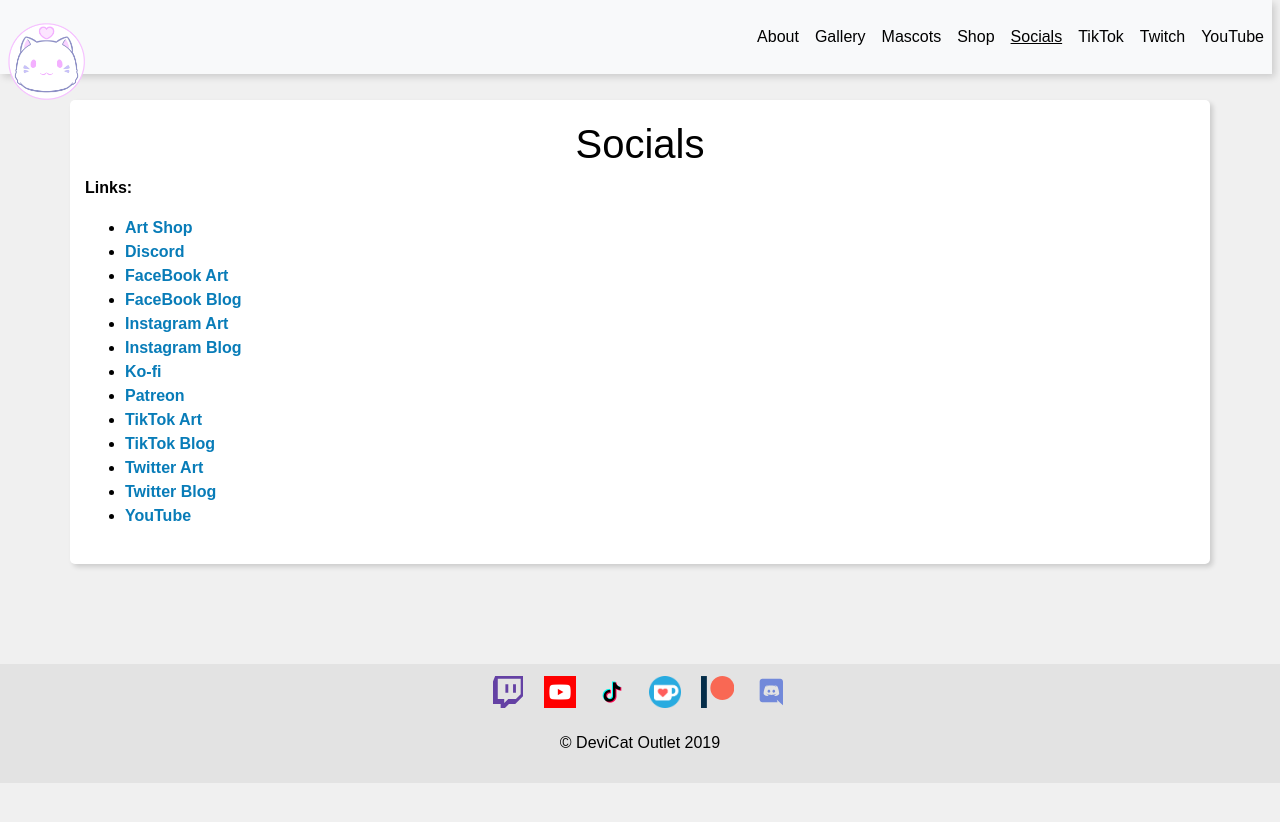
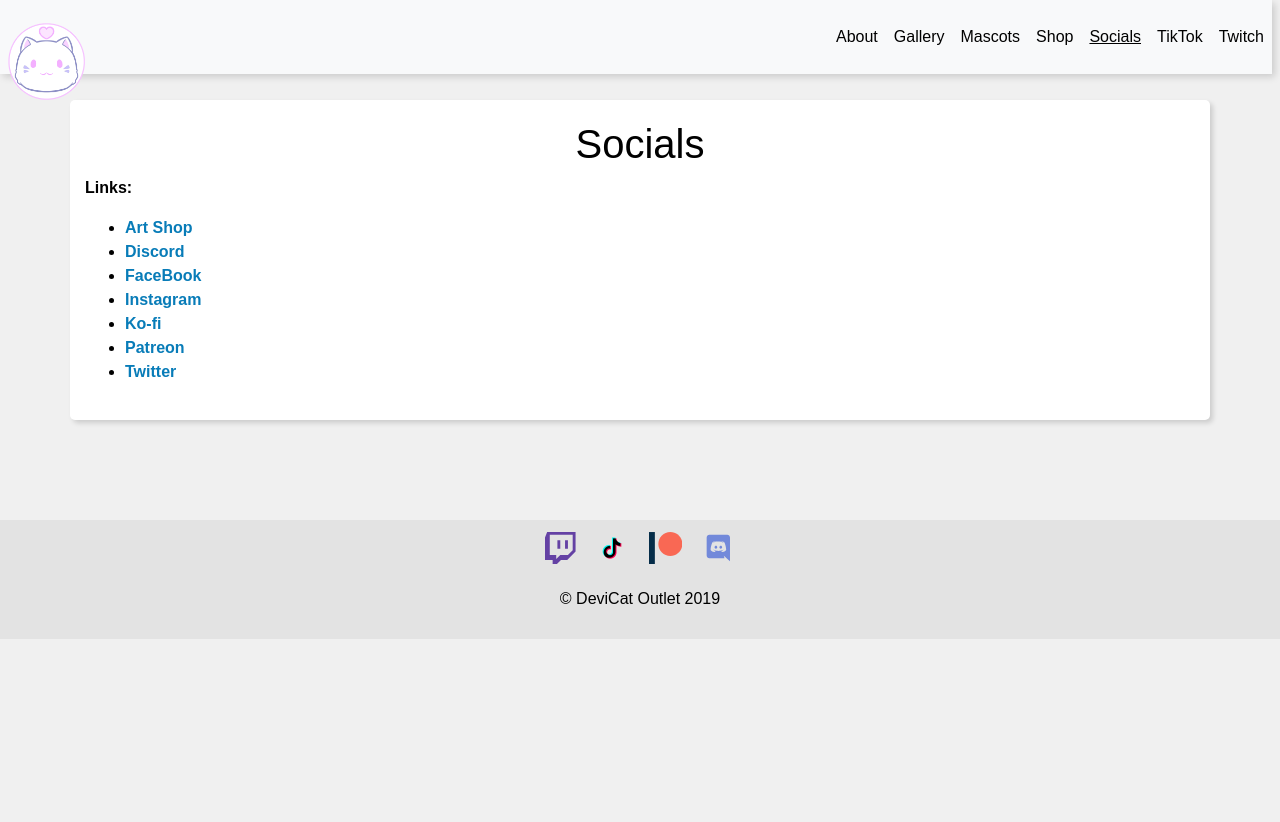
Before and after one commit to DeviCatOutlet/devicatoutlet.github.io, a Jekyll site: the page built from socials.md, in a window 1280 px wide. Shown: the top 822 px of the page. Built offline with Jekyll 4.4.1, drawn with Linux system fonts in a browser that asks for light colours; our own code applies the rules of GitHub Pages for plain Markdown files.

Commit message:
Update all socials

```diff
--- a/_config.yml
+++ b/_config.yml
@@ -1,10 +1,9 @@
 nav:
 
 - About: https://devicatoutlet.com/about
-- Gallery: https://instagram.com/devicatart
+- Gallery: https://instagram.com/devicatoutlet
 - Mascots
 - Shop: https://devicatoutlet.redbubble.com
-- Socials
-- TikTok: https://www.tiktok.com/@devicattv
+- Socials: https://devicatoutlet.com/socials
+- TikTok: https://www.tiktok.com/@devicatart
 - Twitch: https://twitch.tv/devicat
-- YouTube: https://youtube.com/DeviCatTV
--- a/_layouts/default.html
+++ b/_layouts/default.html
@@ -88,9 +88,7 @@
 <footer>
   <p>
     <a href="https://twitch.tv/DeviCat" title="Twitch: DeviCat"><svg viewBox="0 0 128 134" fill="#6441a4"><path d="M89,77l-9,23v94h32v17h18l17-17h26l35-35V77H89Zm107,76-20,20H144l-17,17V173H100V89h96v64Zm-20-41v35H164V112h12Zm-32,0v35H132V112h12Z" transform="translate(-80 -77)"/></svg></a>
-    <a href="https://www.youtube.com/DeviCatTV" title="YouTube: DeviCatTV"><img src="/img/youtube_social_square_red.png" alt="YouTube: DeviCatTV"></a>
-    <a href="https://www.tiktok.com/@DeviCatTV" title="TikTok: DeviCatTV"><img src="/img/tiktoklogo.png" alt="TikTok: DeviCatTV"></a>
-    <a href="https://ko-fi.com/devicatoutlet" title="Kofi: devicatoutlet"><img src="/img/kofilogo.png" alt="Kofi: devicatoutlet"></a>
+    <a href="https://www.tiktok.com/@DeviCatArt" title="TikTok: DeviCatTV"><img src="/img/tiktoklogo.png" alt="TikTok: DeviCatTV"></a>
     <a href="https://www.patreon.com/devicatoutlet" title="Patreon: DeviCatOutlet"><svg viewBox="0 0 100 96"><path fill="#F96854" d="M64.1102,0.1004 C44.259,0.1004 28.1086,16.2486 28.1086,36.0986 C28.1086,55.8884 44.259,71.989 64.1102,71.989 C83.9,71.989 100,55.8884 100,36.0986 C100,16.2486 83.9,0.1004 64.1102,0.1004"/><polygon fill="#052D49" points=".012 95.988 17.59 95.988 17.59 .1 .012 .1"/></svg></a>
     <a href="https://discord.gg/devicat" title="Discord: DeviCat"><svg viewBox="0 0 245 240" fill="#7289DA"><path d="M104.4 103.9c-5.7 0-10.2 5-10.2 11.1s4.6 11.1 10.2 11.1c5.7 0 10.2-5 10.2-11.1.1-6.1-4.5-11.1-10.2-11.1zM140.9 103.9c-5.7 0-10.2 5-10.2 11.1s4.6 11.1 10.2 11.1c5.7 0 10.2-5 10.2-11.1s-4.5-11.1-10.2-11.1z"/><path d="M189.5 20h-134C44.2 20 35 29.2 35 40.6v135.2c0 11.4 9.2 20.6 20.5 20.6h113.4l-5.3-18.5 12.8 11.9 12.1 11.2 21.5 19V40.6c0-11.4-9.2-20.6-20.5-20.6zm-38.6 130.6s-3.6-4.3-6.6-8.1c13.1-3.7 18.1-11.9 18.1-11.9-4.1 2.7-8 4.6-11.5 5.9-5 2.1-9.8 3.5-14.5 4.3-9.6 1.8-18.4 1.3-25.9-.1-5.7-1.1-10.6-2.7-14.7-4.3-2.3-.9-4.8-2-7.3-3.4-.3-.2-.6-.3-.9-.5-.2-.1-.3-.2-.4-.3-1.8-1-2.8-1.7-2.8-1.7s4.8 8 17.5 11.8c-3 3.8-6.7 8.3-6.7 8.3-22.1-.7-30.5-15.2-30.5-15.2 0-32.2 14.4-58.3 14.4-58.3 14.4-10.8 28.1-10.5 28.1-10.5l1 1.2c-18 5.2-26.3 13.1-26.3 13.1s2.2-1.2 5.9-2.9c10.7-4.7 19.2-6 22.7-6.3.6-.1 1.1-.2 1.7-.2 6.1-.8 13-1 20.2-.2 9.5 1.1 19.7 3.9 30.1 9.6 0 0-7.9-7.5-24.9-12.7l1.4-1.6s13.7-.3 28.1 10.5c0 0 14.4 26.1 14.4 58.3 0 0-8.5 14.5-30.6 15.2z"/></svg></a>
   </p>
--- a/socials.md
+++ b/socials.md
@@ -4,14 +4,8 @@
 
 - [Art Shop](https://devicatoutlet.redbubble.com)
 - [Discord](https://discord.gg/devicat)
-- [FaceBook Art](https://facebook.com/DeviCatArt)
-- [FaceBook Blog](https://facebook.com/DeviCatOfficial)
-- [Instagram Art](https://instagram.com/DeviCatArt)
-- [Instagram Blog](https://instagram.com/DeviCatOutlet)
+- [FaceBook](https://facebook.com/DeviCatOfficial)
+- [Instagram](https://instagram.com/DeviCatOutlet)
 - [Ko-fi](https://ko-fi-.com/devicatoutlet)
 - [Patreon](https://patreon.com/devicatoutlet)
-- [TikTok Art](https://tiktok.com/@devicatart)
-- [TikTok Blog](https://tiktok.com/@devicattv)
-- [Twitter Art](https://twitter.com/DeviCatArt)
-- [Twitter Blog](https://twitter.com/DeviCatOutlet)
-- [YouTube](https://youtube.com/DeviCatTV)
+- [Twitter](https://twitter.com/DeviCatOutlet)
```
Also changed, not shown: about.md (+2 -2 lines), arttips.md (deleted, +0 -29 lines), tipsfaq.md (deleted, +0 -5 lines).
